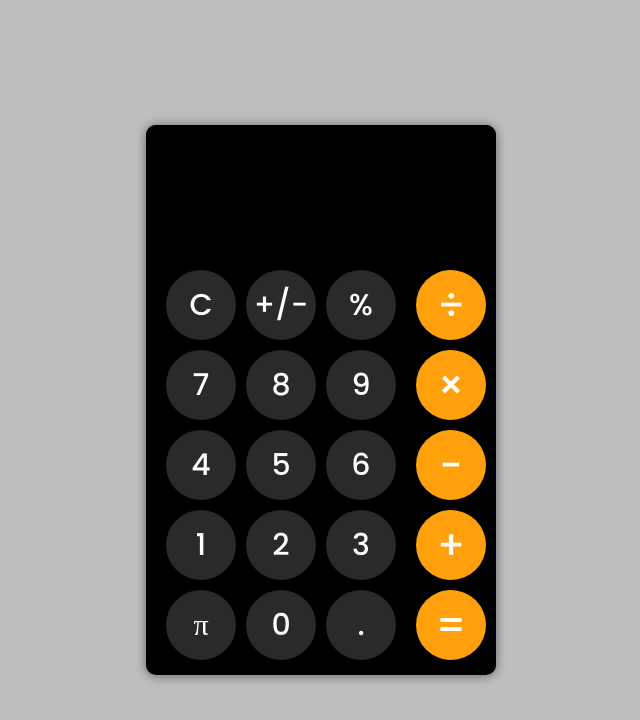
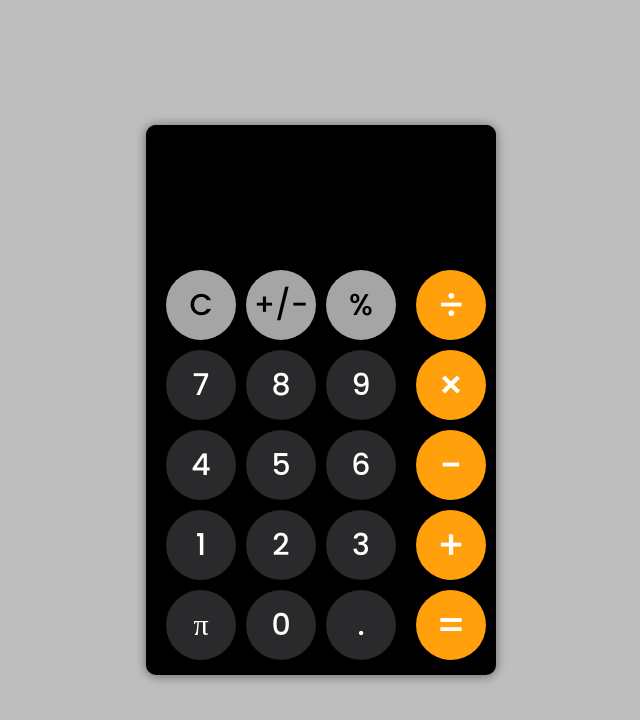
Before and after one commit to Aymane-3azi/calculator, a plain HTML site: page index.html in a window 1280 px wide. Shown: the whole page, without its empty margins (319-959 px from the left). Drawn offline with Linux system fonts and the light colour scheme.

Commit message:
css modification

```diff
--- a/index.html
+++ b/index.html
@@ -18,7 +18,7 @@
             </div>
             <div class="btn">
                 <div class="numb">
-                    <button   onclick="cleardisply()" id="btn-%">C</button>
+                    <button   onclick="cleardisply()" id="btnc">C</button>
                     <button   id="salib">+/-</button>
                        <button onclick="displayonscreen('%')"  id="ac"> % </button>
                     <button onclick="displayonscreen('7')" id="btn-7">7</button>
--- a/style.css
+++ b/style.css
@@ -113,3 +113,24 @@
 .btn .numb button:active{
     background: #424244;
 }
+#ac{
+    background: #a5a5a5;
+    color: #000;
+}
+#ac:active{
+    background: #d6d5d5;
+}
+#salib{
+    background: #a5a5a5;
+    color: #000;
+}
+#salib:active{
+    background: #d6d5d5;
+}
+#btnc{
+    background: #a5a5a5;
+    color: #000;
+}
+#btnc:active{
+    background: #d6d5d5;
+}
```
